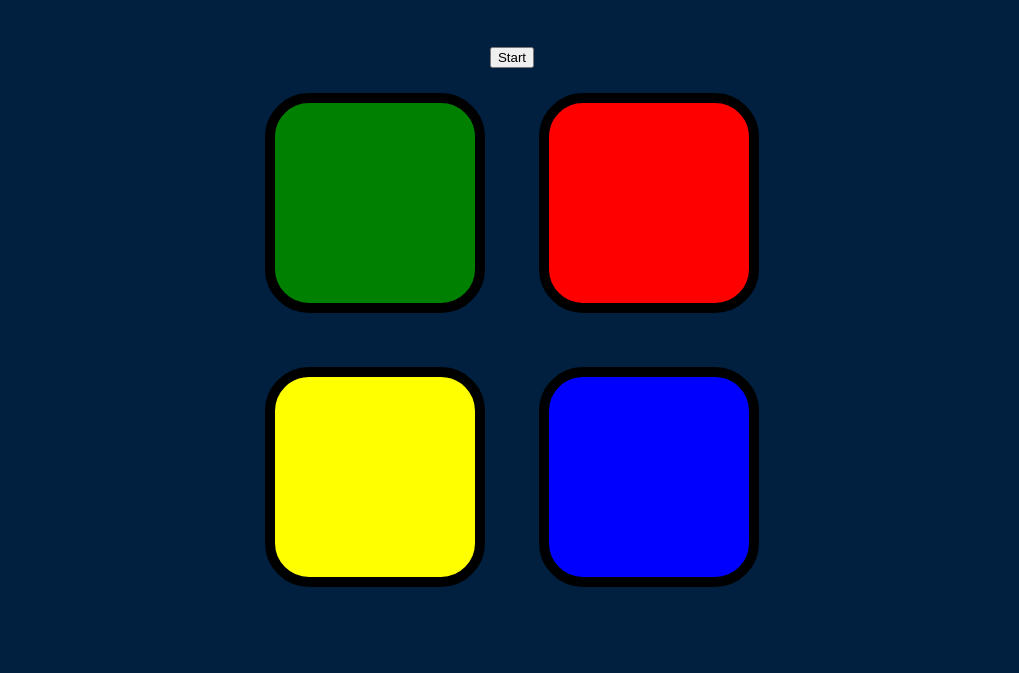
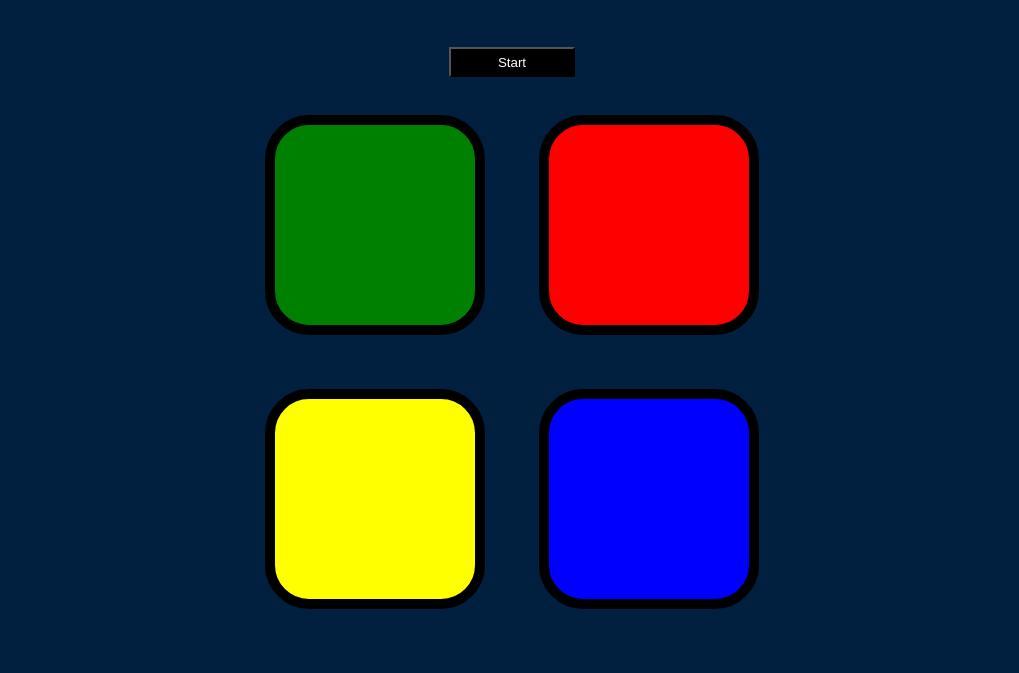
Before and after one commit to Jar270/SimonGame, a plain HTML site: page index.html in a window 1280 px wide. Shown: the part 127-800 px from the top of the page, without its empty margins (128-1147 px from the left). Drawn offline with nearby package versions, Linux system fonts and the light colour scheme.

Commit message:
styled start-button

```diff
--- a/styles.css
+++ b/styles.css
@@ -8,6 +8,14 @@ body {
   font-size: 3rem;
   margin:  5%;
   color: #FEF2BF;
+}
+
+.start-btn {
+  width: 10%;
+  height: 30px;
+  margin-bottom: 1%;
+  background-color: black;
+  color: #fff;
 }
 
 .container {
```
